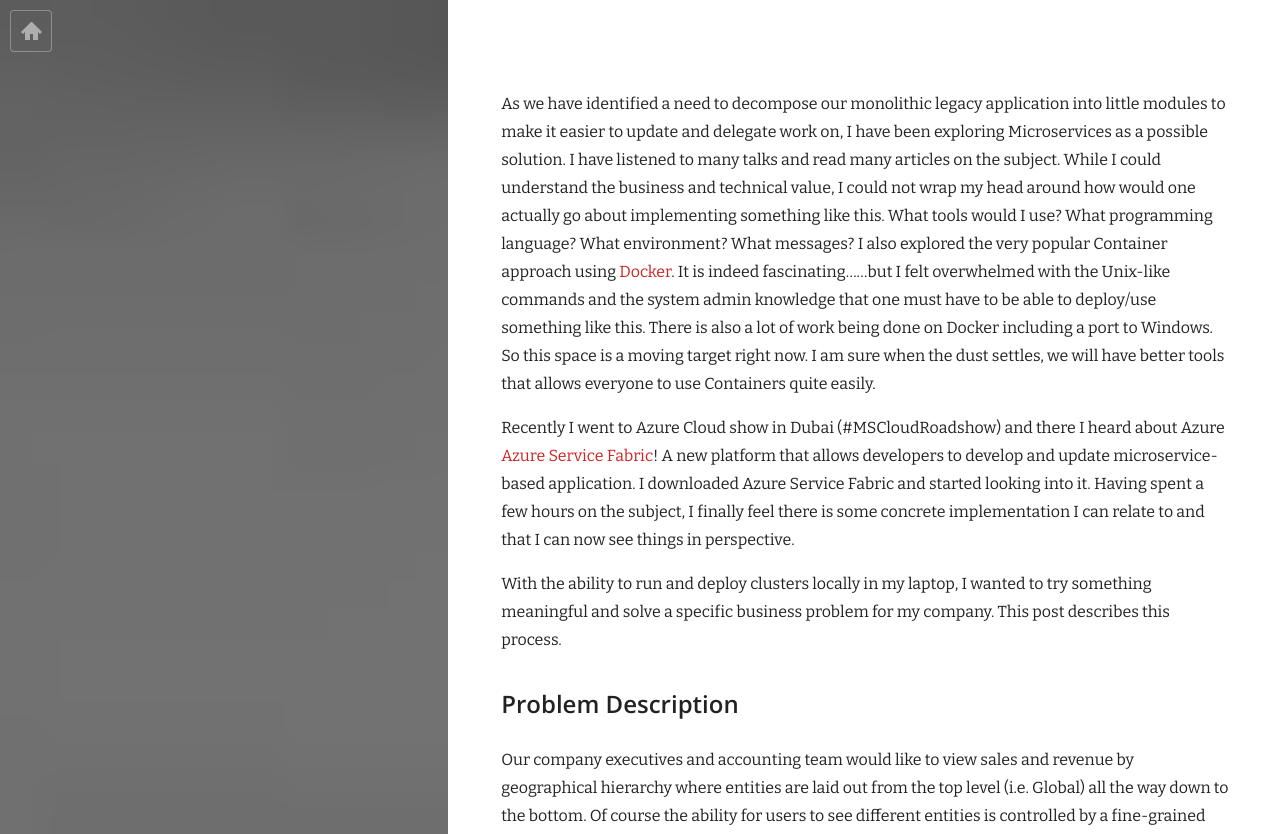
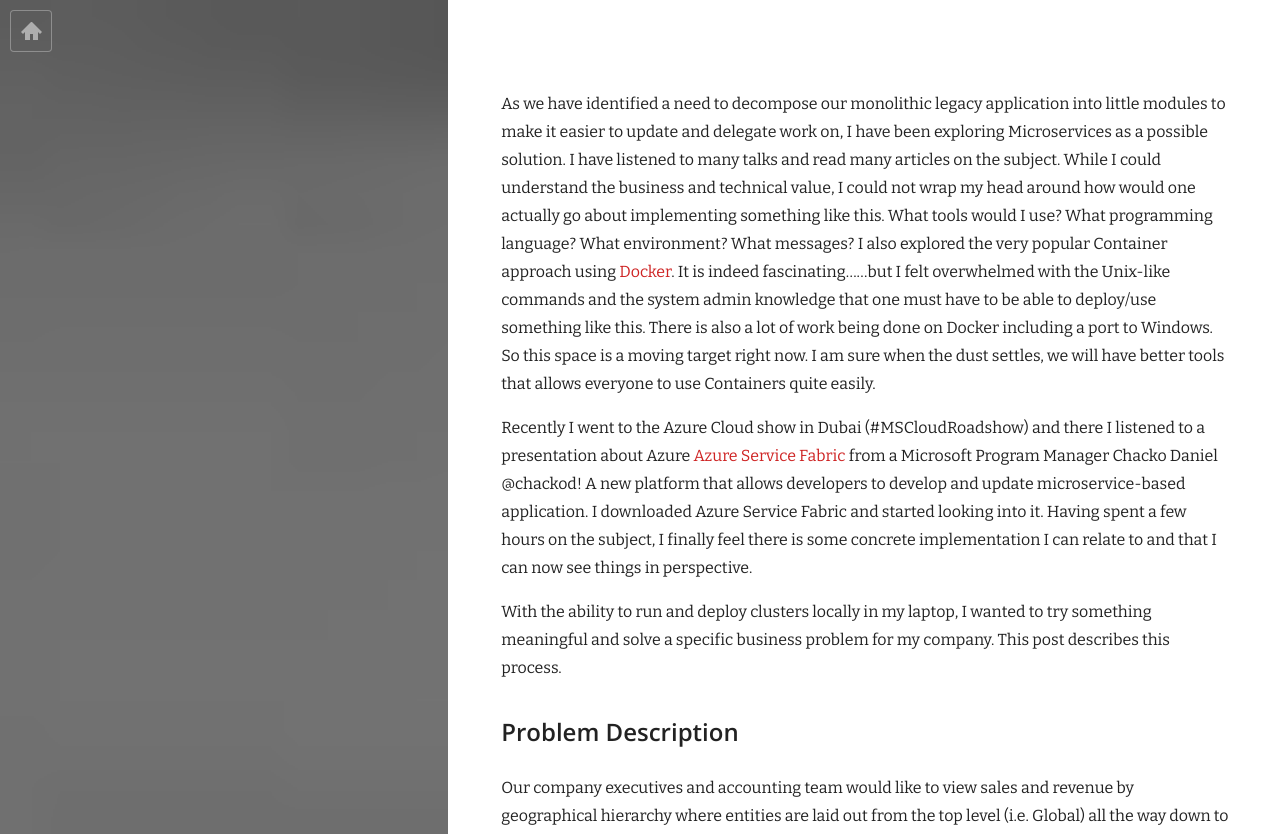
Before and after one commit to khaledhikmat/khaledhikmat.github.io, a Jekyll site: the page built from _posts/2016-02-24-azure-service-fabric.markdown, in a window 1280 px wide. Shown: the top 834 px of the page. Built offline with Jekyll 4.4.1, drawn with Linux system fonts in a browser that asks for light colours; nearby versions of some CDN libraries; some of the changed text lies outside the part shown.

Commit message:
Added credits

```diff
--- a/_posts/2016-02-24-azure-service-fabric.markdown
+++ b/_posts/2016-02-24-azure-service-fabric.markdown
@@ -10,7 +10,7 @@
 
 As we have identified a need to decompose our monolithic legacy application into little modules to make it easier to update and delegate work on, I have been exploring Microservices as a possible solution. I have listened to many talks and read many articles on the subject. While I could understand the business and technical value, I could not wrap my head around how would one actually go about implementing something like this. What tools would I use? What programming language? What environment? What messages? I also explored the very popular Container approach using [Docker](https://www.docker.com/). It is indeed fascinating......but I felt overwhelmed with the Unix-like commands and the system admin knowledge that one must have to be able to deploy/use something like this. There is also a lot of work being done on Docker including a port to Windows. So this space is a moving target right now. I am sure when the dust settles, we will have better tools that allows everyone to use Containers quite easily.
 
-Recently I went to Azure Cloud show in Dubai (#MSCloudRoadshow) and there I heard about Azure [Azure Service Fabric](https://azure.microsoft.com/en-us/services/service-fabric/)! A new platform that allows developers to develop and update microservice-based application. I downloaded Azure Service Fabric and started looking into it. Having spent a few hours on the subject, I finally feel there is some concrete implementation I can relate to and that I can now see things in perspective.
+Recently I went to the Azure Cloud show in Dubai (#MSCloudRoadshow) and there I listened to a presentation about Azure [Azure Service Fabric](https://azure.microsoft.com/en-us/services/service-fabric/) from a Microsoft Program Manager Chacko Daniel @chackod! A new platform that allows developers to develop and update microservice-based application. I downloaded Azure Service Fabric and started looking into it. Having spent a few hours on the subject, I finally feel there is some concrete implementation I can relate to and that I can now see things in perspective.
 
 With the ability to run and deploy clusters locally in my laptop, I wanted to try something meaningful and solve a specific business problem for my company. This post describes this process.
 
```
